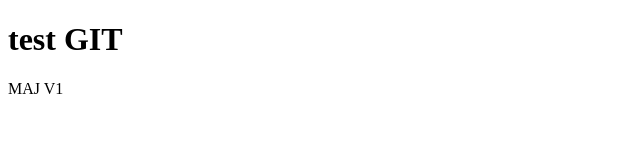
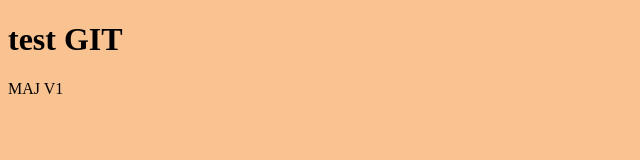
Before and after one commit to manussa/TEST1, a plain HTML site: page index.html in a window 1280 px wide. Shown: the whole page, without its empty margins (0-640 px from the left). Drawn offline with Linux system fonts and the light colour scheme.

Commit message:
Ajout couleur de fond

```diff
--- a/index.html
+++ b/index.html
@@ -5,7 +5,7 @@
 
  </head>
 
- <body>
+ <body style="background-color:#f8c291">
 	<h1> test GIT </h1>
 	<p>MAJ V1<p>
  </body>
```
